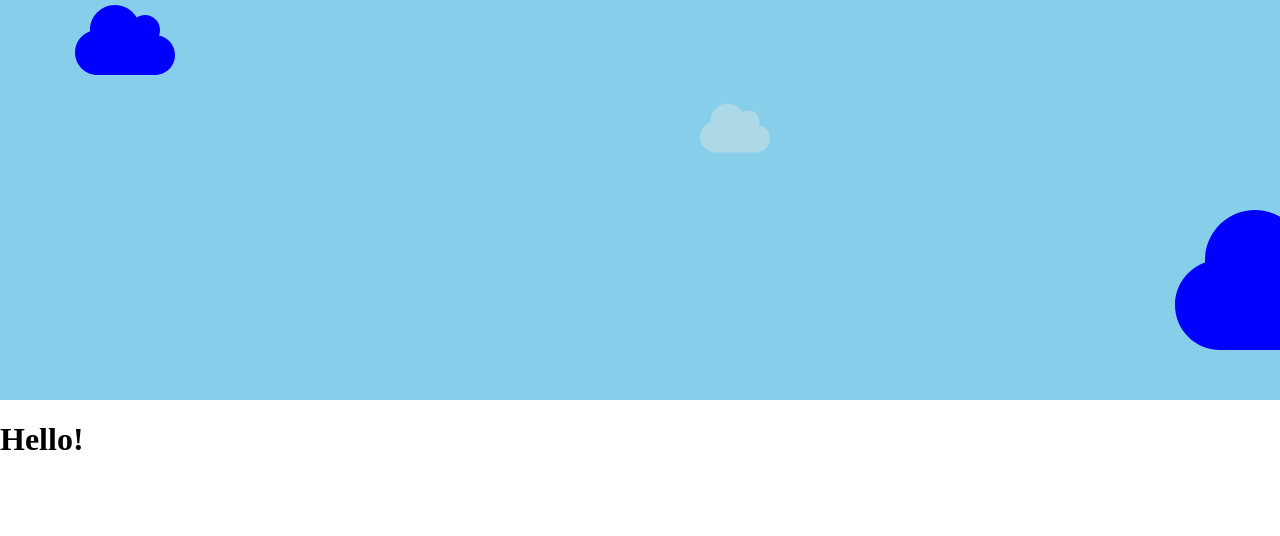
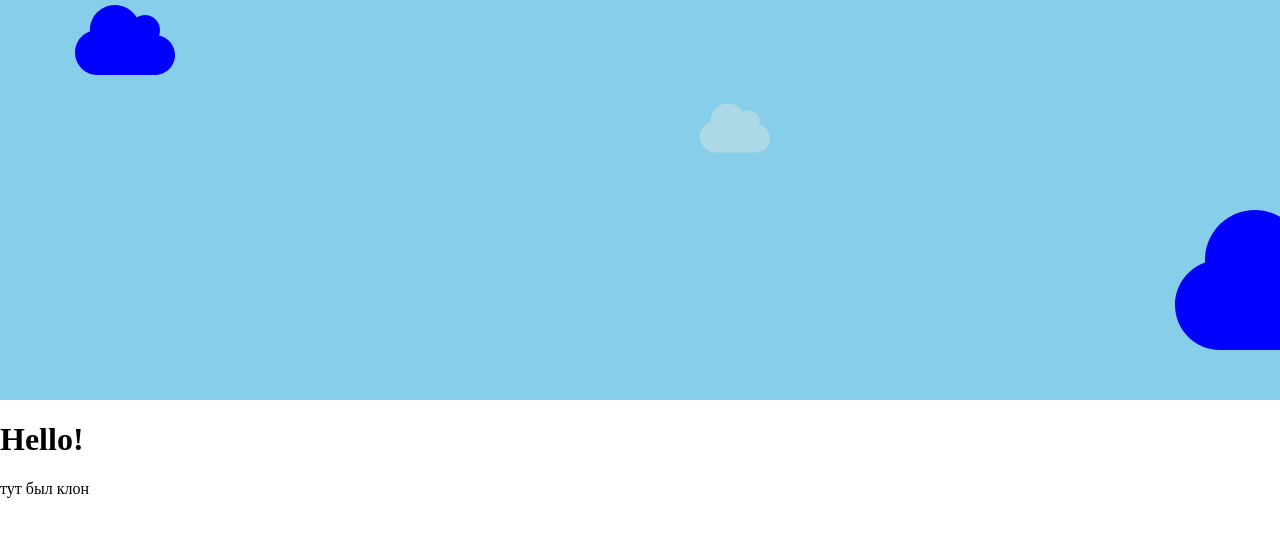
Before and after one commit to ElenaFro/developer2024, a plain HTML site: page index.html in a window 1280 px wide. Drawn offline with Linux system fonts and the light colour scheme.

Commit message:
added clone

```diff
--- a/index.html
+++ b/index.html
@@ -17,6 +17,7 @@
     </header>
     <main>
         <h1>Hello!</h1>
+        <p>тут был клон</p>
     </main>
 
 </body>
```
